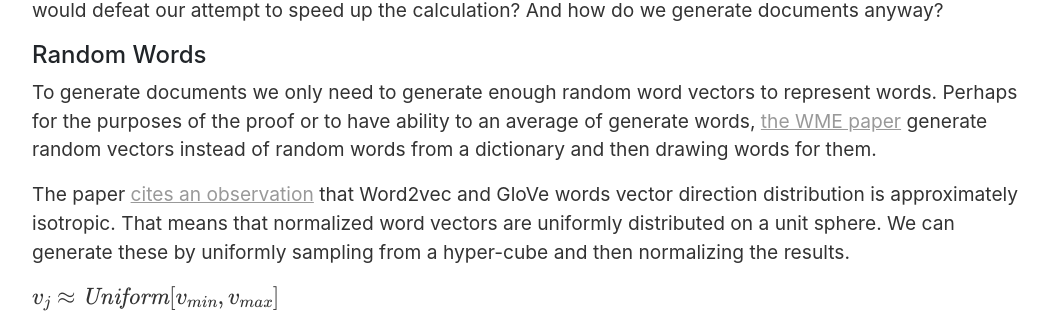
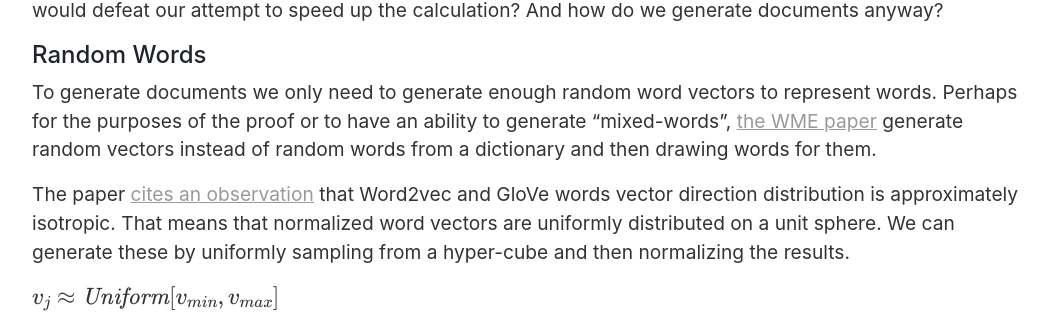
Before and after one commit to vackosar/vackosar.github.io, a Jekyll site: the page built from _posts/2020-08-09-Word-Movers-Embedding.md, in a window 1280 px wide and 900 px high, scrolled down 3244 px. Shown: the part 180-493 px from the top of the window, without its empty margins (111-1159 px from the left). Built offline with Jekyll 4.4.1, drawn with Linux system fonts in a browser that asks for light colours; nearby versions of some CDN libraries; library files that are not in the unit come from our copies; comment, search, counter and statistics services are not loaded.

Commit message:
mention the proof

```diff
--- a/_posts/2020-08-09-Word-Movers-Embedding.md
+++ b/_posts/2020-08-09-Word-Movers-Embedding.md
@@ -92,7 +92,7 @@ And how do we generate documents anyway?
 
 #### Random Words
 To generate documents we only need to generate enough random word vectors to represent words.
-Perhaps for the purposes of the proof or to have ability to an average of generate words, [the WME paper](https://arxiv.org/abs/1811.01713) generate random vectors instead of random words from a dictionary and then drawing words for them.
+Perhaps for the purposes of the proof or to have an ability to generate "mixed-words", [the WME paper](https://arxiv.org/abs/1811.01713) generate random vectors instead of random words from a dictionary and then drawing words for them.
 
 The paper [cites an observation](https://arxiv.org/pdf/1502.03520.pdf) that Word2vec and GloVe words vector direction distribution is approximately isotropic.
 That means that normalized word vectors are uniformly distributed on a unit sphere.
```
